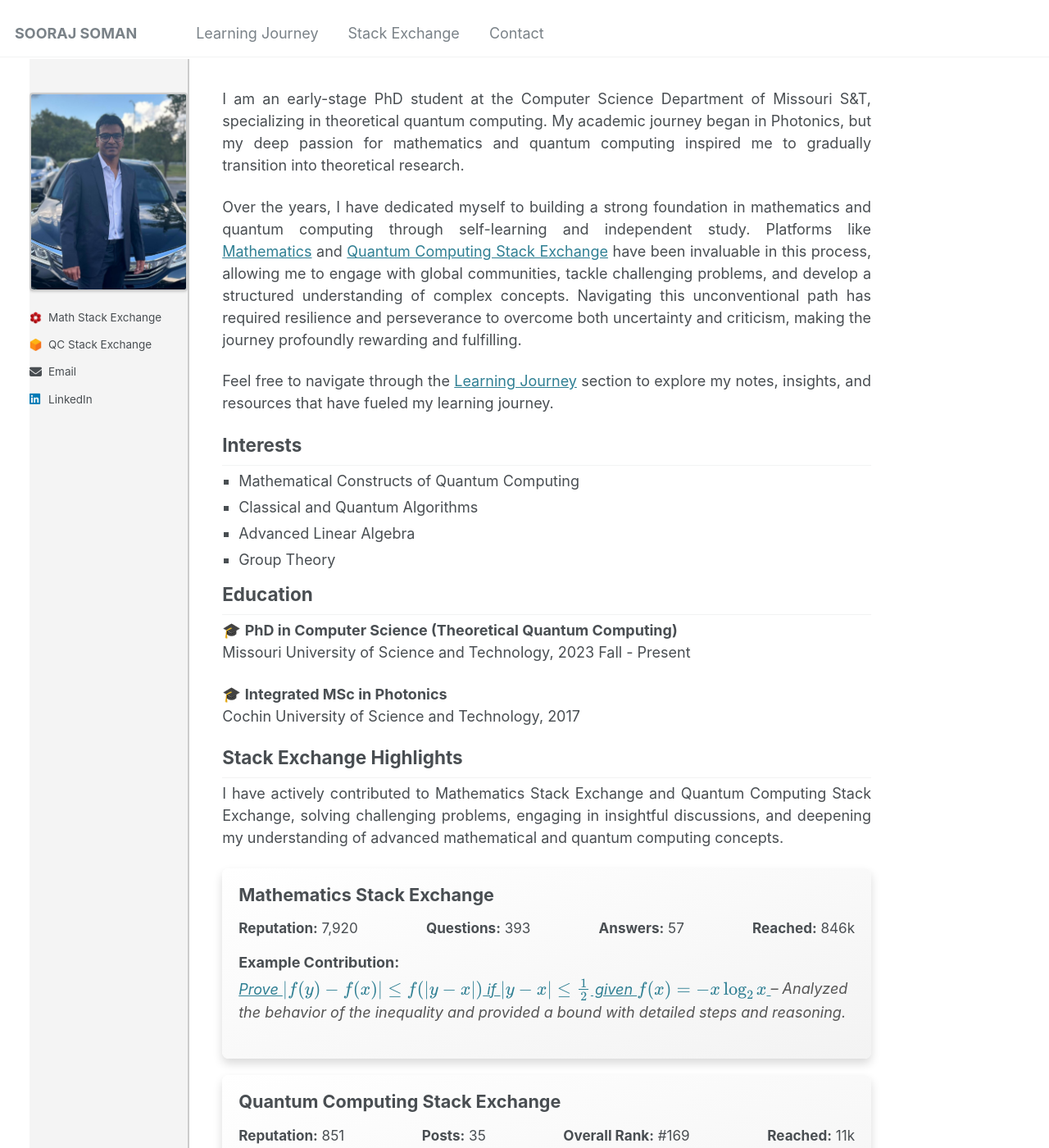
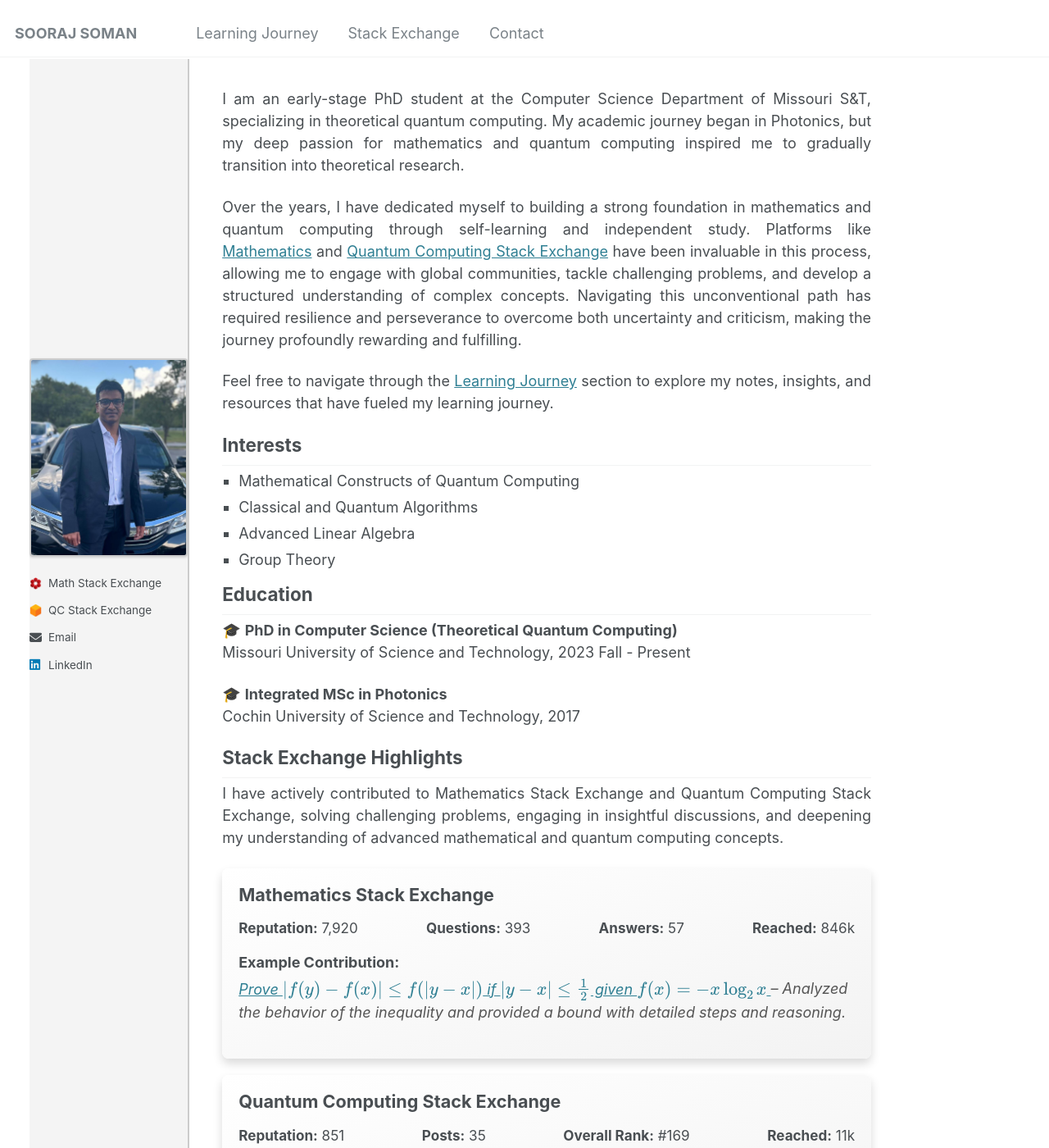
Before and after one commit to soorajss1729/soorajss1729.github.io, a Jekyll site: the page built from _pages/about.md, in a window 1280 px wide and 1400 px high. Shown: the whole window at 82% size. Built offline with Jekyll 4.4.1, drawn with Linux system fonts in a browser that asks for light colours.

Commit message:
Update _sidebar.scss

```diff
--- a/_sass/_sidebar.scss
+++ b/_sass/_sidebar.scss
@@ -78,7 +78,7 @@
 .sidebar {
   background-color: #f4f4f4; /* Light background for the sidebar */
   border-right: 2px solid #ccc; /* Separator from main content */
-  padding-top: 2.3em;
+  padding-top: 20.3em;
   margin-top:2em;
   margin-left: 2em;
   padding-left: 0;
```
